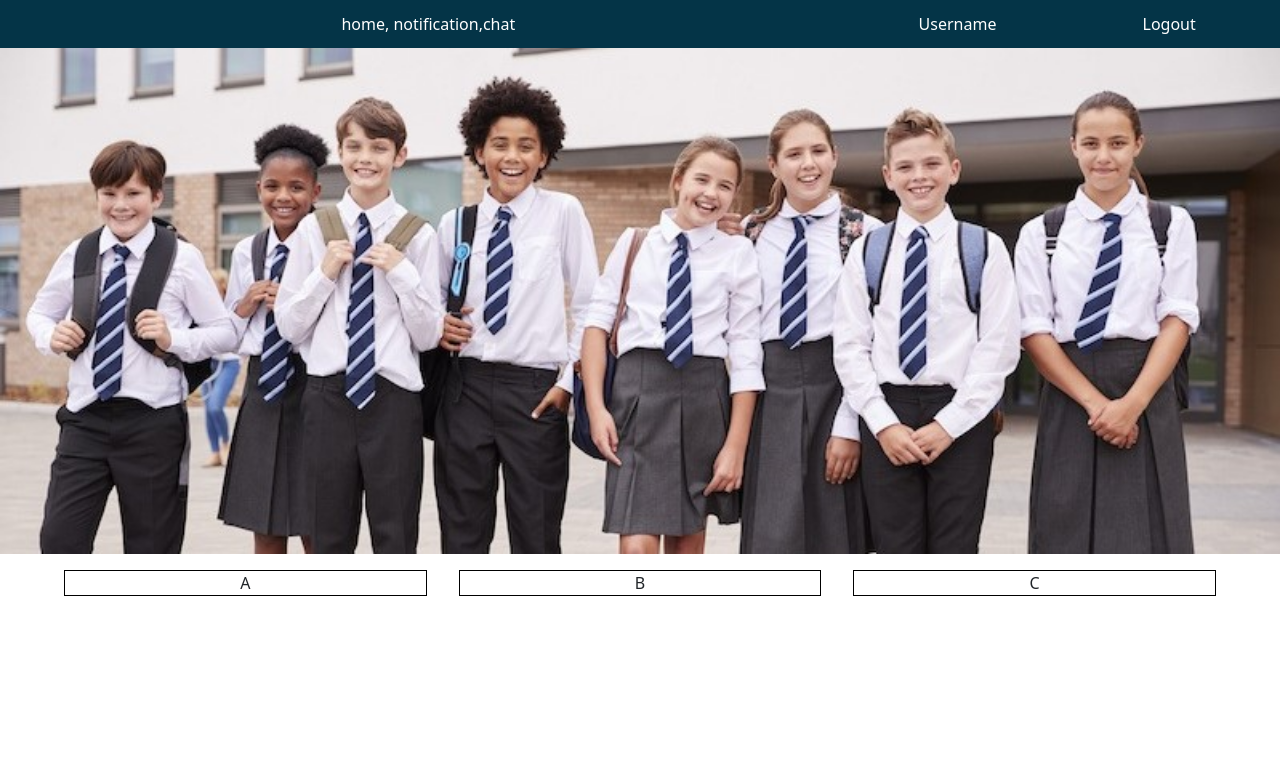
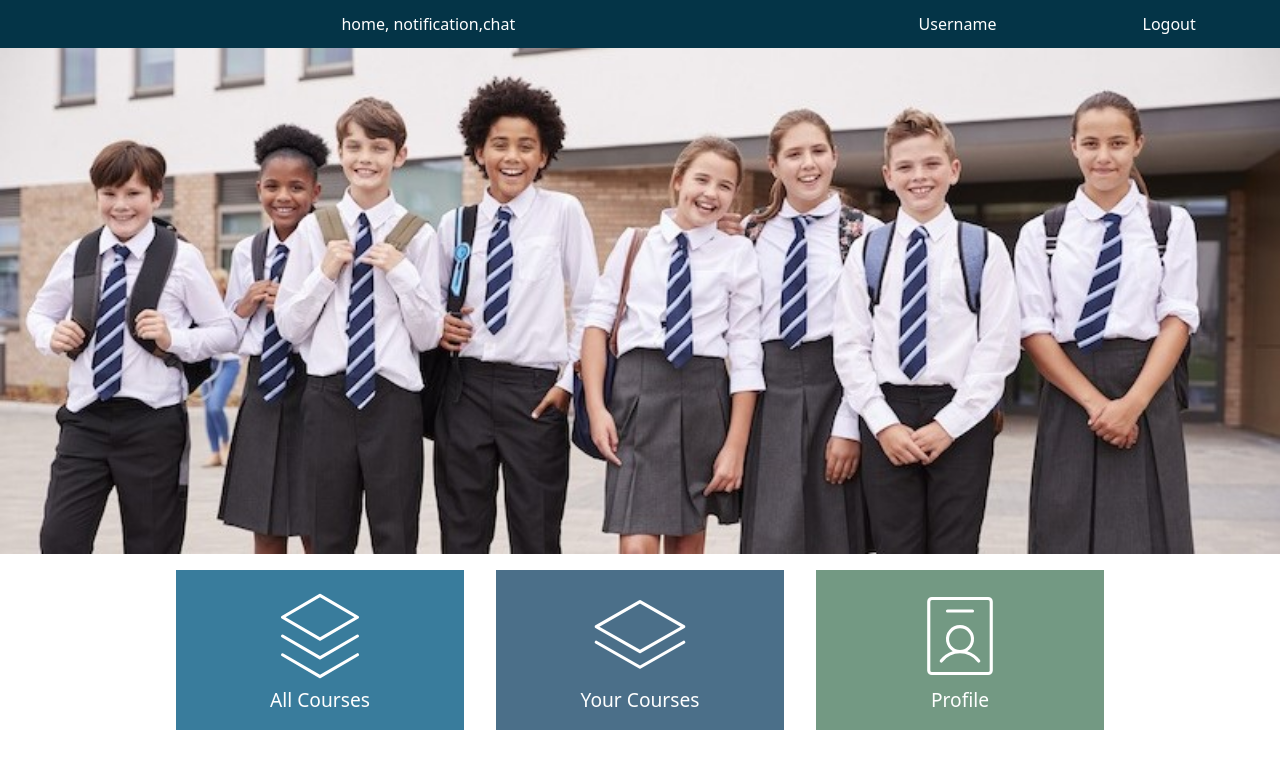
Before and after one commit to nipuniSithara/EducationCenter, a React (Create React App) app in the folder Frontend/: page / in a window 1280 px wide. Shown: the top 768 px of the page. Built offline with nearby package versions, Linux system fonts and the light colour scheme.

Commit message:
tab creation

```diff
--- a/Frontend/src/custom-sass.scss
+++ b/Frontend/src/custom-sass.scss
@@ -166,9 +166,24 @@ $bg-img : url('./images/background.jpg');
 }
 .tiles-container{
     //margin-top: 1rem;
-    margin: 1rem 3rem 1rem 3rem;
+    margin: 1rem 10rem 1rem 10rem;
 }
 .tile{
     margin: 0 1rem 0 1rem;
-    border: 1px solid #000000;
+    //border: 1px solid #000000;
+    height: 10rem;
+    color: #ffffff;
+    font-size: larger;
 }
+.tab-icon{
+    font-size: 100px;
+}
+.all-course{
+    background-color:#397c9c ;
+}
+.your-course{
+    background-color: #4b6f89;
+}
+.profile-tab{
+    background-color: #739983;
+}
--- a/Frontend/src/pages/home.jsx
+++ b/Frontend/src/pages/home.jsx
@@ -1,5 +1,6 @@
 import { NavBar } from "../components/navbar";
-import banner from '../images/banner2.jpeg'
+import banner from '../images/banner2.jpeg';
+import { Icon } from '@iconify/react';
 
 export const Home = () => {
     return(
@@ -7,9 +8,24 @@ export const Home = () => {
             <div><NavBar /></div>
             <div ><img src={banner} width="100%" /></div>
             <div className="row tiles-container">
-                <div className="col tile">A</div>
-                <div className="col tile">B</div>
-                <div className="col tile">C</div>
+                <div className="col tile all-course d-flex flex-column justify-content-center">
+                    <div className="tab-icon d-flex flex-row justify-content-center">
+                        <Icon icon="ph:stack-thin" />
+                    </div>
+                    <div className="d-flex flex-row justify-content-center">All Courses</div>
+                </div>
+                <div className="col tile your-course d-flex flex-column justify-content-center">
+                    <div className="tab-icon d-flex flex-row justify-content-center">
+                        <Icon icon="ph:stack-simple-thin" />
+                    </div>
+                    <div className="d-flex flex-row justify-content-center">Your Courses</div>
+                </div>
+                <div className="col tile profile-tab d-flex flex-column justify-content-center">
+                    <div className="tab-icon d-flex flex-row justify-content-center">
+                        <Icon icon="ph:identification-badge-thin" />
+                    </div>
+                    <div className="d-flex flex-row justify-content-center">Profile</div>
+                </div>
             </div>
         </div>
     )
```
